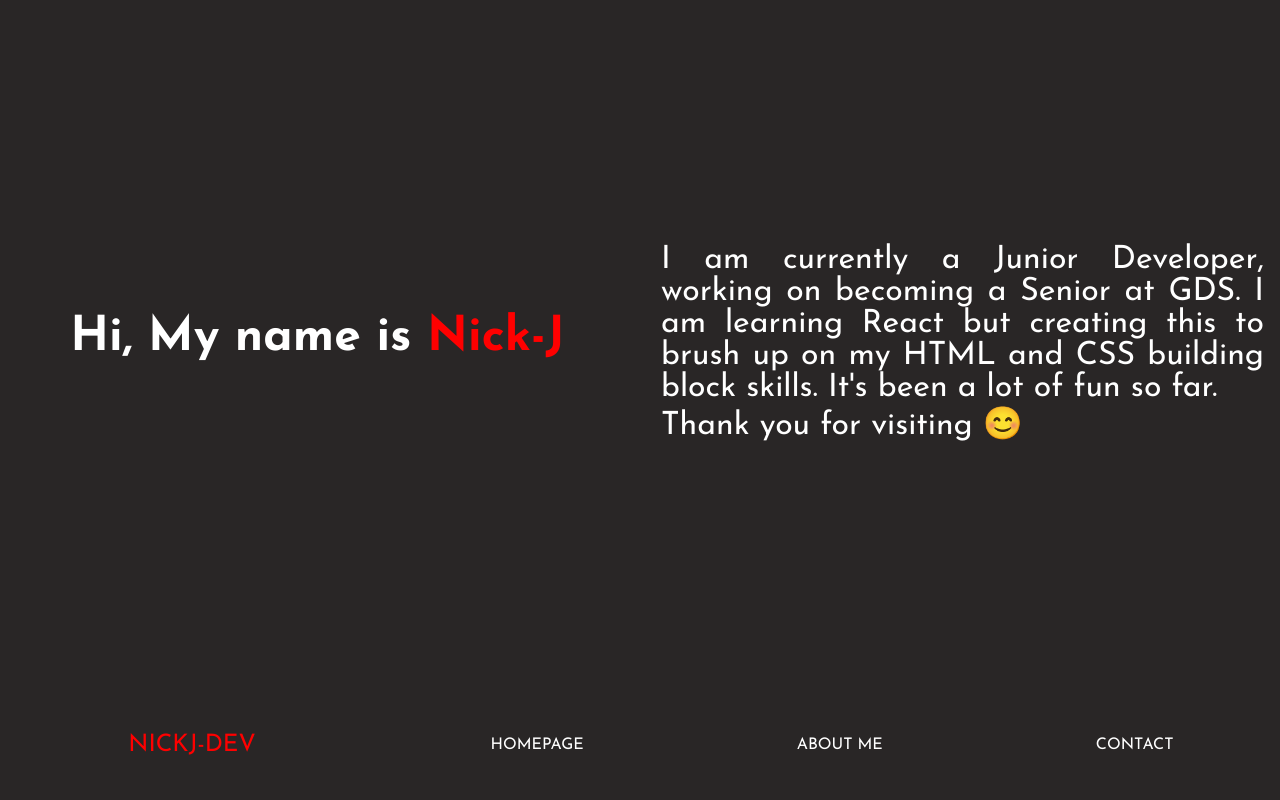
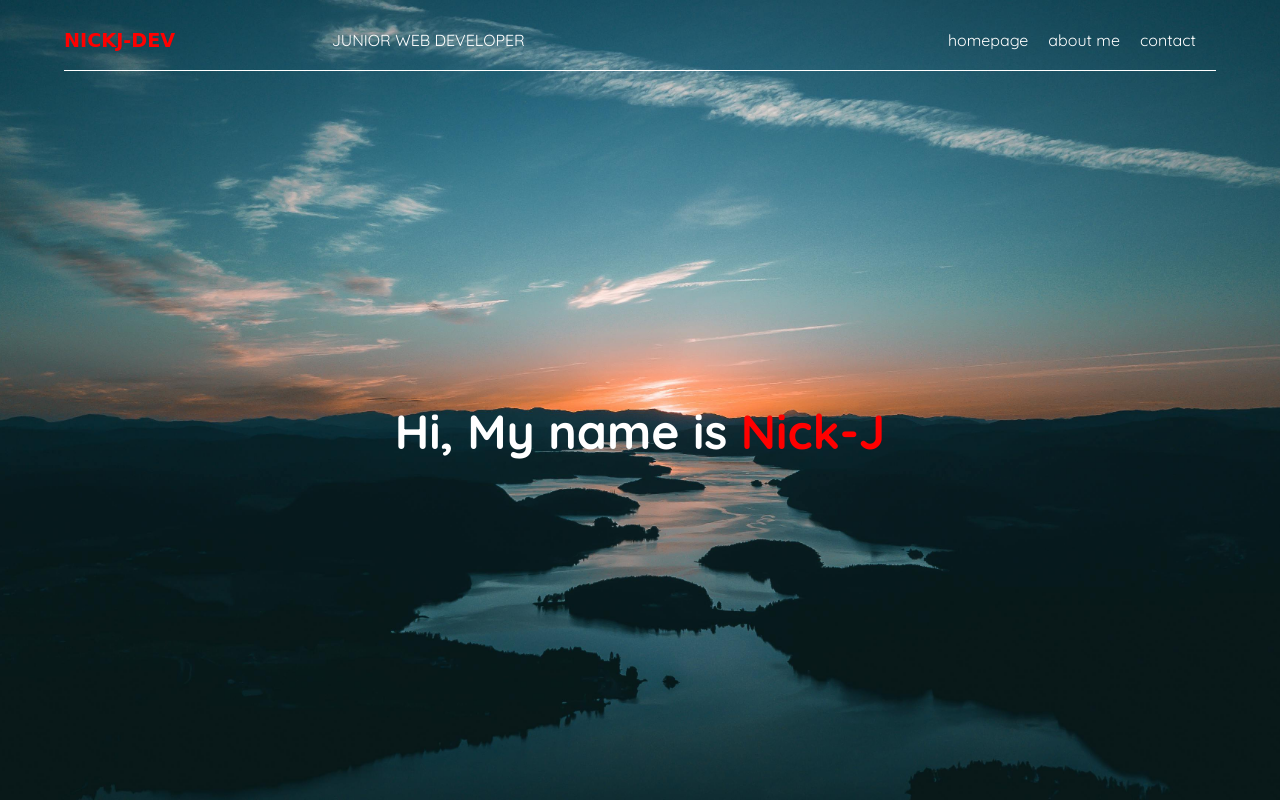
Before and after one commit to NickJ-Dev/HTML-CSS, a plain HTML site: page index.html in a window 1280 px wide. Drawn offline with nearby package versions, Linux system fonts and the light colour scheme; a web font is replaced by a local one.

Commit message:
Fifth Commit

```diff
--- a/index.html
+++ b/index.html
@@ -5,17 +5,54 @@
     <meta name="viewport" content="width=device-width, initial-scale=1.0" />
     <link rel="stylesheet" href="./styles.css" />
     <script src="https://code.jquery.com/jquery-3.7.1.min.js"></script>
+    <script
+      src="https://code.jquery.com/jquery-3.7.1.min.js"
+      integrity="sha256-/JqT3SQfawRcv/BIHPThkBvs0OEvtFFmqPF/lYI/Cxo="
+      crossorigin="anonymous"
+    ></script>
     <title>HTML-CSS</title>
   </head>
   <body>
     <div class="full-page">
+      <div class="navbar">
+        <div class="titles">
+          <div class="title" id="title">NickJ-Dev</div>
+          <div class="subtitle">Junior Web Developer</div>
+        </div>
+        <div>
+          <div class="links">
+            <ul>
+              <li class="homepage">
+                <a href=""><span>HomePage</span></a>
+              </li>
+              <li class="aboutme">
+                <a href=""><span>About Me</span></a>
+              </li>
+              <li class="contact">
+                <a href=""><span>Contact</span></a>
+              </li>
+            </ul>
+          </div>
+        </div>
+      </div>
       <div class="hero-grid">
         <!-- <div class="hero-image"></div> -->
+        <!-- <div class="marquee">
+              <div class="marquee-content">
+                <span>Marquee in CSS</span>
+                <span>Marquee in CSS</span>
+                <span>Marquee in CSS</span>
+                <span>Marquee in CSS</span>
+                <span>Marquee in CSS</span>
+                <span>Marquee in CSS</span>
+                <span>Marquee in CSS</span>
+              </div>
+            </div> -->
         <div class="hero-text">
           <h1 class="hero-title">Hi, My name is <span>Nick-J</span></h1>
           <!-- <div class="box-hello" id="hello">Well hello there.</div> -->
         </div>
-        <div class="hero-desc">
+        <!-- <div class="hero-desc">
           <p class="hero-desc-1">
             I am currently a Junior Developer, working on becoming a Senior at
             GDS. I am learning React but creating this to brush up on my HTML
@@ -24,30 +61,25 @@
           <p class="hero-desc-2">
             Thank you for visiting <span class="emoji">😊</span>
           </p>
-        </div>
-      </div>
-      <div class="navbar">
-        <div class="title" id="title">NickJ-Dev</div>
-        <div class="links">
-          <ul>
-            <li class="homepage">
-              <a href=""><span>HomePage</span></a>
-            </li>
-            <li class="aboutme">
-              <a href=""><span>About Me</span></a>
-            </li>
-            <li class="contact">
-              <a href=""><span>Contact</span></a>
-            </li>
-          </ul>
-        </div>
+
+        </div> -->
       </div>
     </div>
   </body>
 </html>
-<!-- <script>
-  const button = document.getElementById("title");
-  $(button).on("click", function () {
-    $("#hello").toggle();
+<script>
+  $(document).ready(function (e) {
+    //position of element
+    var scroll_position = $("div.navbar").offset().top;
+    var scroll_activation_point = scroll_position;
+    $(window).on("scroll", function (e) {
+      var y_scroll_pos = window.pageYOffset;
+      var element_in_view = scroll_activation_point < y_scroll_pos;
+      if (element_in_view) {
+        $(".navbar").addClass("navbar-blur ");
+      } else {
+        $(".navbar").removeClass("navbar-blur ");
+      }
+    });
   });
-</script> -->
+</script>
--- a/styles.css
+++ b/styles.css
@@ -1,7 +1,11 @@
 @import url("https://fonts.googleapis.com/css2?family=Josefin+Sans:wght@400;700&display=swap");
+@import url("https://fonts.googleapis.com/css2?family=Quicksand:wght@300..700&display=swap");
+@import url("https://fonts.googleapis.com/css2?family=Edu+NSW+ACT+Cursive:wght@400..700&display=swap");
 
 :root {
-  --font-custom: "Josefin Sans", sans-serif;
+  --font-josefin: "Josefin Sans", sans-serif;
+  --font-quicksand: "Quicksand", sans-serif;
+  --font-edu: "Edu NSW ACT Cursive", cursive;
 }
 
 * {
@@ -11,7 +15,7 @@
   list-style-type: none;
   text-decoration: none;
   color: white;
-  font-family: var(--font-custom);
+  font-family: var(--font-quicksand);
 }
 
 a,
@@ -23,29 +27,46 @@ a:active {
 }
 
 body {
-  background-color: rgb(41, 38, 38);
+  /* background-color: rgb(41, 38, 38); */
   color: white;
+  background-image: url(./assets/pexels-blitzboy-1144176.jpg);
+  background-size: cover;
+  background-repeat: no-repeat;
+  background-position: center;
+  /* background-attachment: fixed; */
 }
 
 .full-page {
-  height: 100vh;
-  width: 100vw;
 }
 
 .navbar {
   display: flex;
+  width: 90%;
+  margin: auto;
   justify-content: space-between;
   padding-top: 10px;
   align-items: center;
+  border-bottom: 0.2px solid;
+  z-index: 10;
+  background-color: transparent;
+  /* backdrop-filter: blur(8px); */
+  position: fixed;
+  top: 0;
+  left: 28px;
+  right: 28px;
+  transition: all 0.5s ease-in-out;
+}
+
+.navbar-blur {
+  backdrop-filter: blur(10px);
 }
 
 .links {
-  width: fit-content;
-  min-height: 100px;
+  min-height: 60px;
   display: flex;
   align-items: center;
   justify-content: space-around;
-  flex-grow: 2;
+  padding-right: 10px;
 }
 
 .links ul {
@@ -61,7 +82,7 @@ body {
 
 .links li {
   position: relative;
-  text-transform: uppercase;
+  text-transform: lowercase;
   z-index: 1;
 }
 
@@ -88,33 +109,31 @@ body {
 .aboutme::before,
 .contact::before {
   content: "";
-  width: 100%;
-  height: 2px;
   position: absolute;
   bottom: -2px;
-  left: 0;
+  left: 50%;
+  transform: translate(-50%);
+  height: 2px;
+  width: 0;
   background-color: red;
-  transform: scale(0);
-  transform-origin: left;
-  transition: all 0.5s ease-in-out;
+  z-index: -1;
+  transition: width 0.4s ease;
   z-index: 0;
   pointer-events: none;
 }
 .homepage:hover::before,
 .aboutme:hover::before,
 .contact:hover::before {
-  transform: scale(1);
+  width: 100%;
 }
 
 :is(.navbar .title) {
-  width: 30%;
-  display: flex;
-  justify-content: center;
-  align-items: center;
   color: red;
   text-transform: uppercase;
-  font-size: 1.5rem;
+  font-size: 1.2rem;
   transition: transform 1s ease;
+  font-family: var(--font-edu);
+  font-weight: bold;
 }
 
 :is(.navbar .title):hover {
@@ -123,12 +142,21 @@ body {
   transform: scale(1.2);
 }
 
+:is(.navbar .titles) {
+  display: flex;
+  justify-content: space-between;
+  align-items: center;
+  width: 40%;
+}
+
+:is(.subtitle) {
+  text-transform: uppercase;
+}
+
 .hero-grid {
-  display: grid;
-  grid-template-columns: 1fr 1fr;
-  column-gap: 10px;
   width: 100%;
-  height: calc(100vh - 115px);
+  height: calc(100vh - 71px);
+  margin-top: 71px;
 }
 /* .hero-image {
   width: 100%;
@@ -191,7 +219,7 @@ body {
   transform: rotate(360deg);
 }
 
-@media (max-width: 430px) and (orientation: portrait) {
+@media (max-width: 768px) {
   html,
   body {
     width: 100%;
@@ -242,9 +270,11 @@ body {
   }
   #title {
     width: 50%;
+    order: 2;
   }
   .links {
     width: 100%;
+    order: 1;
   }
 }
 
@@ -262,3 +292,36 @@ body {
     font-size: 1.5rem;
   }
 }
+
+.marquee {
+  height: 25px;
+  overflow: hidden;
+  position: relative;
+  background: #fefefe;
+  color: #333;
+  border: 1px solid #4a4a4a;
+  width: 50%;
+  display: flex;
+  margin: auto;
+}
+.marquee-content {
+  display: flex;
+  width: fit-content;
+  animation: scroll-left 10s linear infinite;
+}
+.marquee span {
+  padding-right: 5px;
+  transform: translateX(100%);
+  color: black;
+  width: max-content;
+  text-transform: uppercase;
+}
+
+@keyframes scroll-left {
+  0% {
+    transform: translateX(100%);
+  }
+  100% {
+    transform: translateX(-100%);
+  }
+}
```
Also changed, not shown: assets/pexels-blitzboy-1144176.jpg (added).
